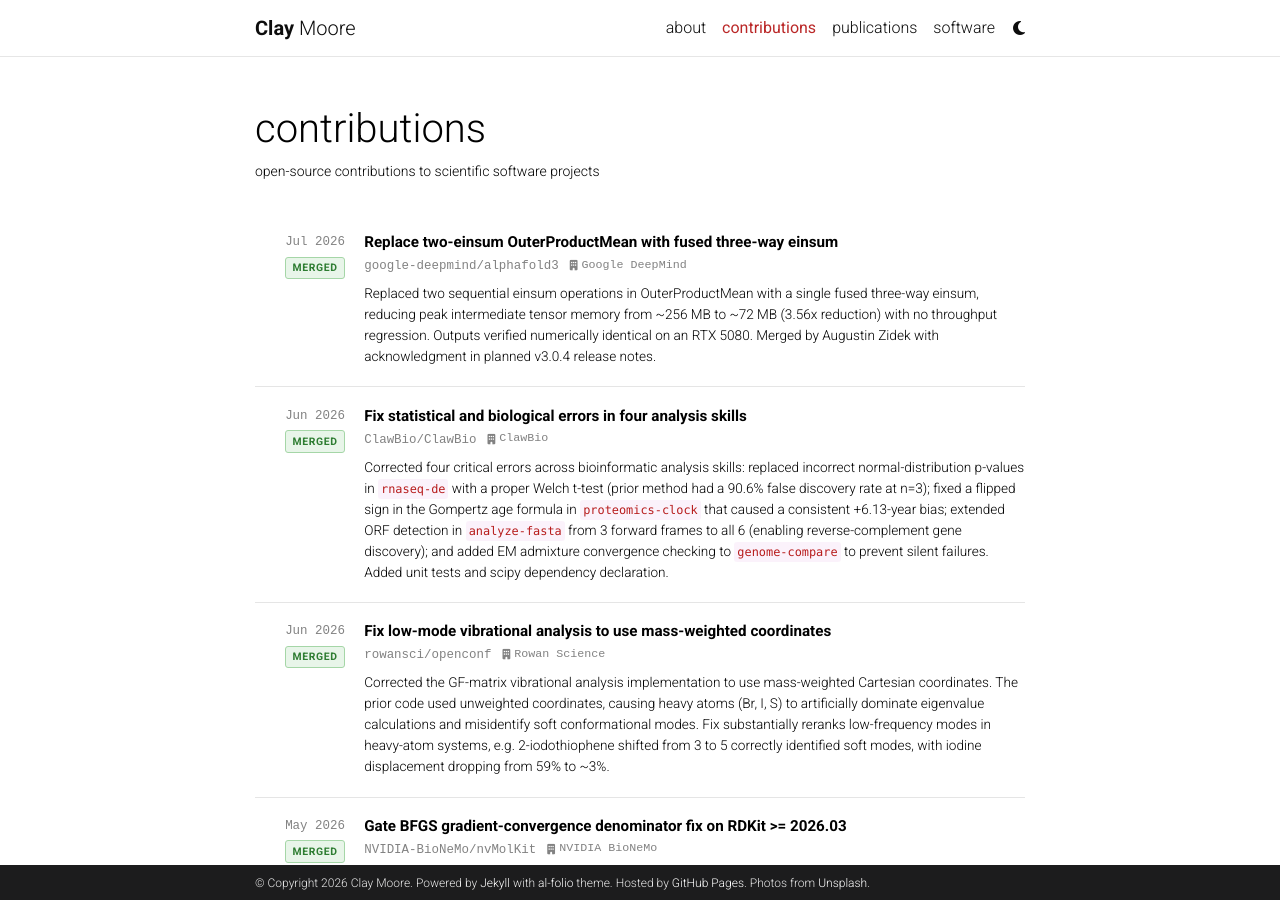
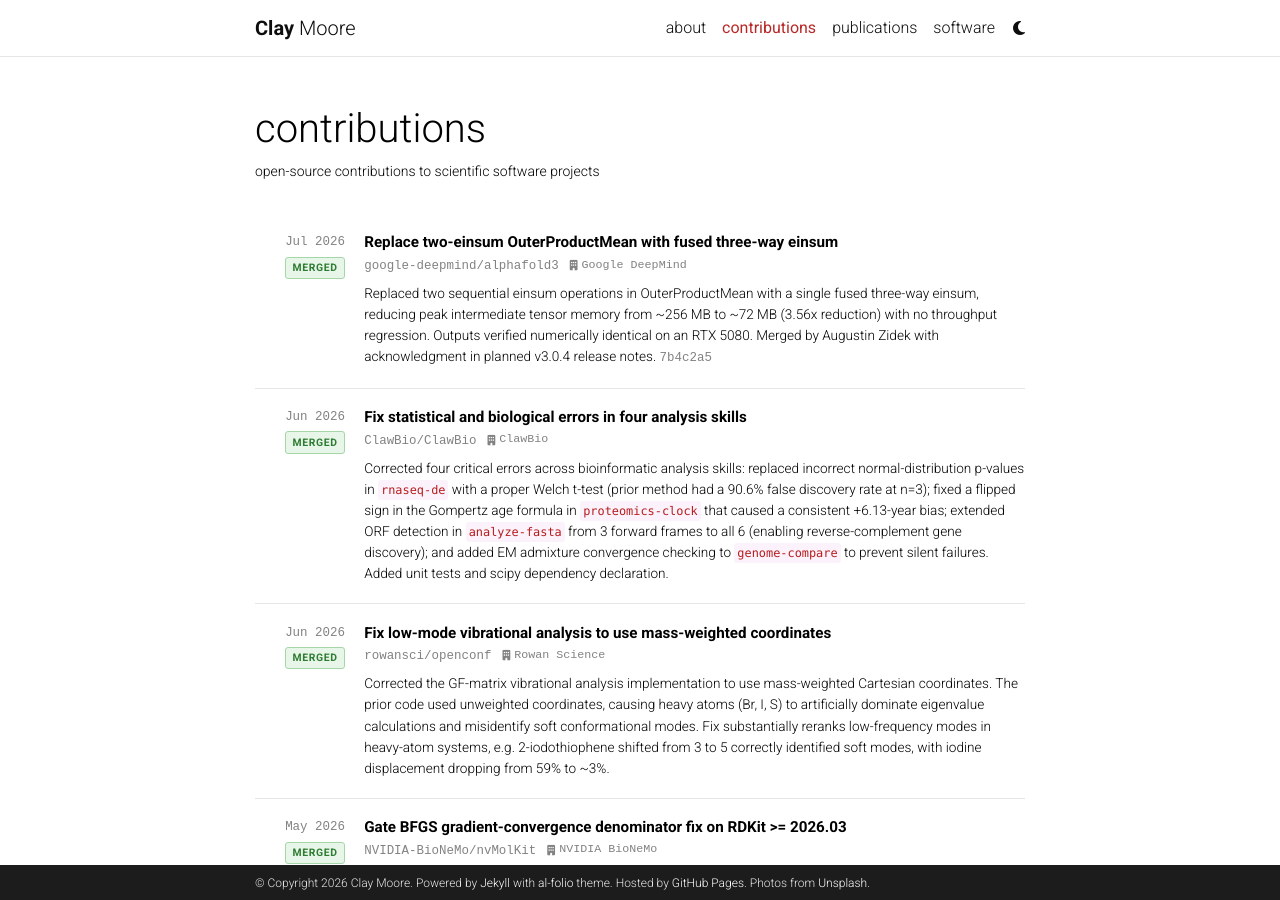
Before and after one commit to mooreneural/mooreneural.github.io, a Jekyll site: the page built from _pages/contributions.md, in a window 1280 px wide and 900 px high. Built offline with Jekyll 4.4.1, drawn with Linux system fonts in a browser that asks for light colours; comment, search, counter and statistics services are not loaded; a style sheet for code colours, icons or effects is not loaded.

Commit message:
Add commit reference link to AlphaFold3 contribution

```diff
--- a/_pages/contributions.md
+++ b/_pages/contributions.md
@@ -141,6 +141,7 @@
         reducing peak intermediate tensor memory from ~256 MB to ~72 MB (3.56x reduction) with no throughput
         regression. Outputs verified numerically identical on an RTX 5080. Merged by Augustin Zidek with
         acknowledgment in planned v3.0.4 release notes.
+        <a href="https://github.com/google-deepmind/alphafold3/commit/7b4c2a532f38683071f718cdb8103383755d9f15" target="_blank" rel="noopener noreferrer" style="font-family: monospace; font-size: 0.78rem; color: var(--global-text-color-light);">7b4c2a5</a>
       </p>
     </div>
   </div>
```
